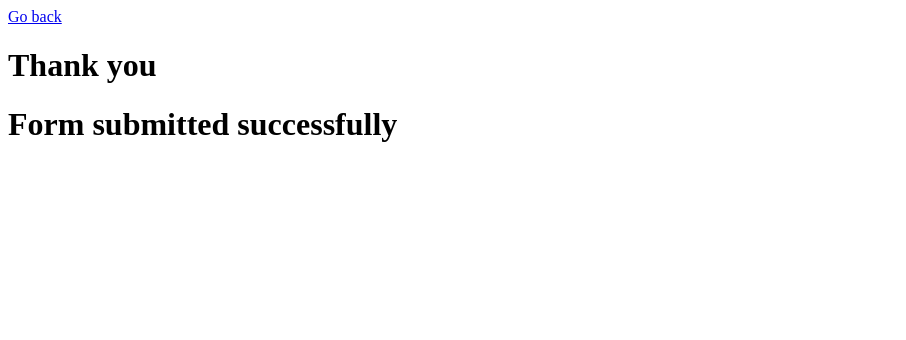
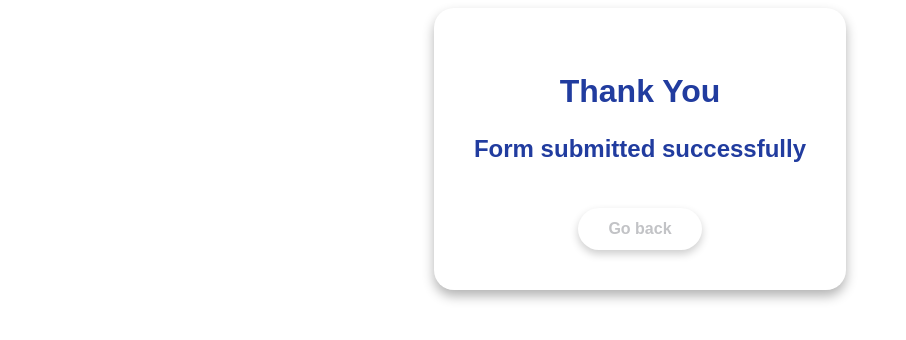
Before and after one commit to aswani636/mini-project, a plain HTML site: page success.html in a window 1280 px wide. Shown: the whole page, without its empty margins (0-906 px from the left). Drawn offline with Linux system fonts and the light colour scheme.

Commit message:
Update success.html

```diff
--- a/success.html
+++ b/success.html
@@ -3,13 +3,52 @@
 <head>
     <meta charset="UTF-8">
     <meta name="viewport" content="width=device-width, initial-scale=1.0">
-    <title>Thank yout</title>
+    <title>Thank You</title>
+    <style>
+        body {
+            font-family: Arial, sans-serif;
+            display: flex;
+            flex-direction: column;
+            justify-content: center;
+            align-items: center;
+            height: 100hvp;
+            text-align: center;
+            flex:content;
+            color: rgb(33, 60, 159);
+        }
+        .logo {
+            display: inline-block;
+            margin-top: 20px;
+            padding: 12px 30px;
+            background: white;
+            color: #c2c3c6;
+            text-decoration: none;
+            border-radius: 50px;
+            font-weight: bold;
+            box-shadow: 0 4px 8px rgba(0, 0, 0, 0.2);
+            transition: all 0.3s ease;
+        }
+        .logo:hover {
+            background: #0a356d;
+            color: rgb(87, 80, 128);
+            transform: scale(1.1);
+        }
+        .container {
+            background: rgba(255, 255, 255, 0.1);
+            padding: 40px;
+            border-radius: 20px;
+            box-shadow: 0 6px 12px rgba(0, 0, 0, 0.3);
+        }
+        h1, h2 {
+            margin: 25px 0;
+        }
+    </style>
 </head>
 <body>
-    <a href="form.html" class="logo">Go back</a>
-
-
-    <h1>Thank you</h1>
-    <h1>Form submitted successfully</h1>
+    <div class="container">
+        <h1>Thank You</h1>
+        <h2>Form submitted successfully</h2>
+        <a href="welcome.html" class="logo">Go back</a>
+    </div>
 </body>
 </html>
```
